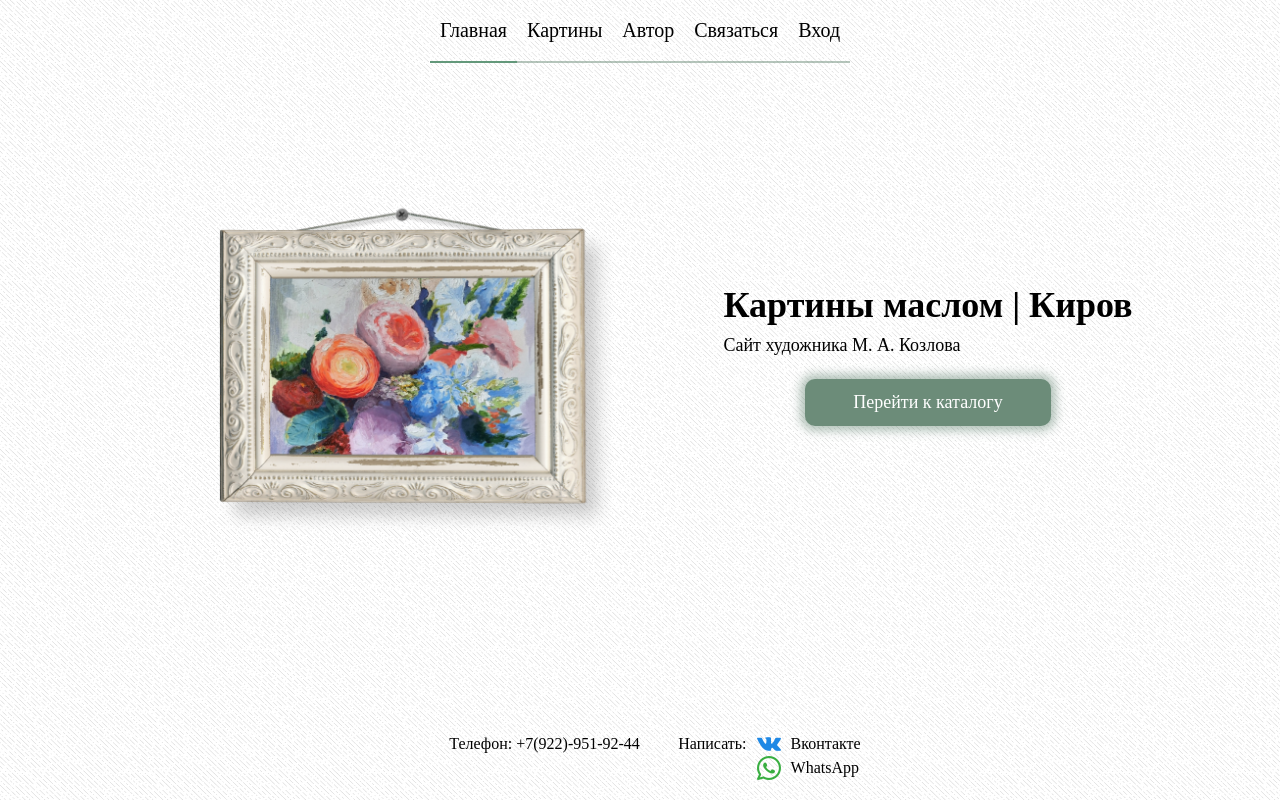
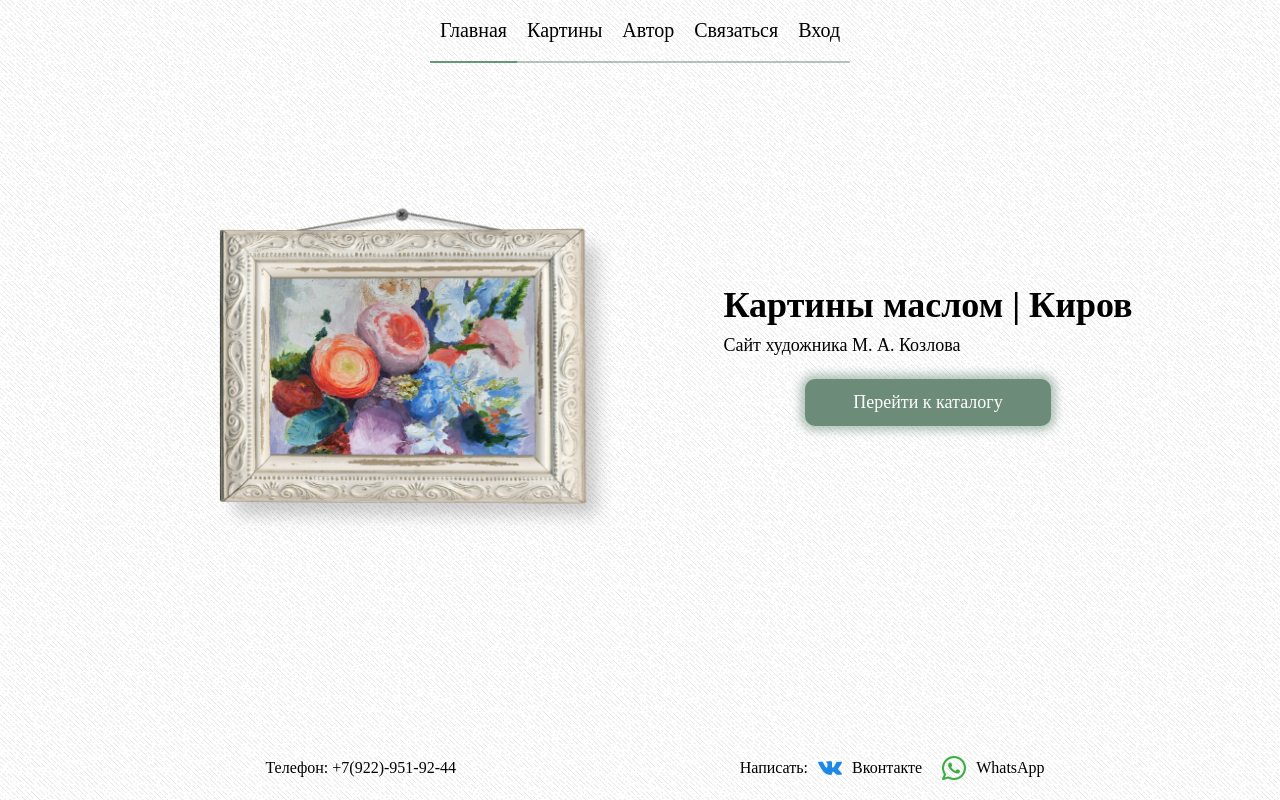
Before and after one commit to kotamikh/paintings-shop, a Vue app: page /home in a window 1280 px wide. Shown: the top 800 px of the page. Built offline with nearby package versions, Linux system fonts and the light colour scheme; a web font is replaced by a local one.

Commit message:
adaptive footer

```diff
--- a/src/components/TheFooter.vue
+++ b/src/components/TheFooter.vue
@@ -5,7 +5,6 @@
     </div>
     <div class="messengers">
       <p>Написать:</p>
-      <div class="links">
       <a class="link" href="https://m.vk.com/m.kozlov73">
         <img src="@/assets/icons/icon-vk.png" alt="vk"/>
         <p>Вконтакте</p>
@@ -14,7 +13,6 @@
         <img src="@/assets/icons/icon-whatsapp.png" alt="whatsapp"/>
         <p>WhatsApp</p>
       </a>
-      </div>
     </div>
   </div>
 </template>
@@ -29,7 +27,8 @@ export default {
 .footer
   gap: 3vw
   display: flex
-  justify-content: center
+  align-items: center
+  justify-content: space-evenly
 
   bottom: 0
   z-index: 3
@@ -44,18 +43,29 @@ export default {
   .messengers
     gap: 10px
     display: flex
+    align-items: center
+    @media screen and (max-width: 767px)
+      gap: 5px
+
     .link
       gap: 10px
       color: black
       display: flex
+      align-items: center
       margin-right: 10px
       text-decoration: none
       font-size: calc(10px + 6 * (100vw / 1280))
       &:hover
-        &:first-child
+        &:first-of-type
           color: rgb(30, 136, 229)
-        &:nth-child(2)
+        &:last-of-type
           color: rgb(57, 174, 65)
+
+      @media screen and (max-width: 767px)
+        p
+          display: none
+        img
+          width: 20px
 
   p
     font-size: calc(10px + 6 * (100vw / 1280))
```
Lines whose indentation alone changed are shown as unchanged.
